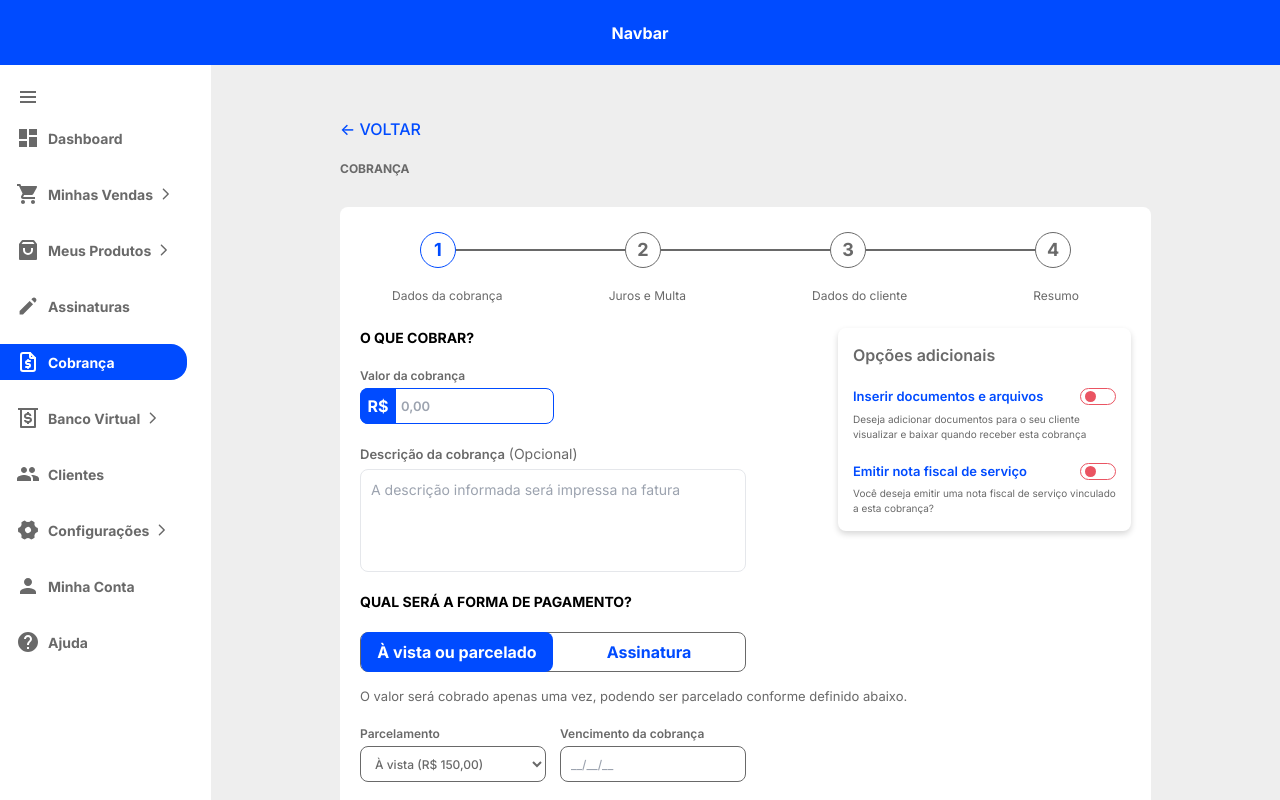
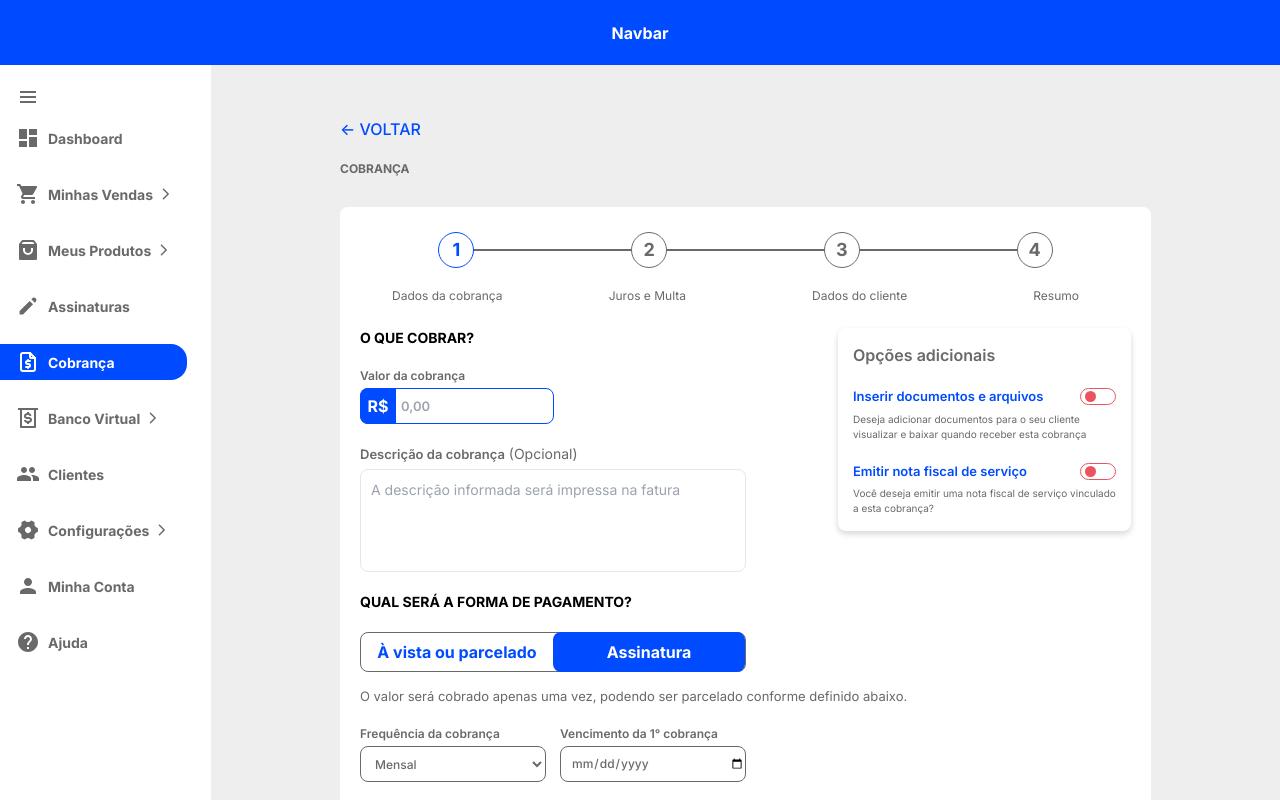
Before and after one commit to vitorluigiorsini/converteme-cobranca, a React (Vite) app: page / in a window 1280 px wide. Both pictures are taken after a click on the link "Assinatura". Shown: the top 800 px of the page. Built offline with nearby package versions, Linux system fonts and the light colour scheme.

Commit message:
feat: adds option buttons states

```diff
--- a/src/components/payment/FirstStep.tsx
+++ b/src/components/payment/FirstStep.tsx
@@ -1,22 +1,25 @@
+import { useState } from 'react'
 import { RxCaretDown } from 'react-icons/rx'
 
 const FirstStep = () => {
+  const [paymentBtnState, setPaymentBtnState] = useState(true)
+  const [docsAndFiles, setDocsAndFiles] = useState(false)
+  const [serviceInvoice, setServiceInvoice] = useState(false)
+
   return (
     <div className="bg-white w-full px-5 py-[25px] rounded-lg flex flex-col gap-5">
-      <div className="w-full flex justify-center">
-        <span className="bg-transparent flex items-center justify-center border border-secondary rounded-full text-secondary text-lg font-bold h-9 w-9">
+      <div className="w-full flex justify-around ">
+        <span className="absolute bg-primary flex self-center h-[2px] w-[612px]"></span>
+        <span className="z-10 bg-white flex items-center justify-center border border-secondary rounded-full text-secondary text-lg font-bold h-9 w-9">
           1
         </span>
-        <span className="bg-primary flex self-center h-[2px] w-[169px]"></span>
-        <span className="bg-transparent flex items-center justify-center border border-primary rounded-full text-primary text-lg font-bold h-9 w-9">
+        <span className="z-10 bg-white flex items-center justify-center border border-primary rounded-full text-primary text-lg font-bold h-9 w-9">
           2
         </span>
-        <span className="bg-primary flex self-center h-[2px] w-[169px]"></span>
-        <span className="bg-transparent flex items-center justify-center border border-primary rounded-full text-primary text-lg font-bold h-9 w-9">
+        <span className="z-10 bg-white flex items-center justify-center border border-primary rounded-full text-primary text-lg font-bold h-9 w-9">
           3
         </span>
-        <span className="bg-primary flex self-center h-[2px] w-[169px]"></span>
-        <span className="bg-transparent flex items-center justify-center border border-primary rounded-full text-primary text-lg font-bold h-9 w-9">
+        <span className="z-10 bg-white flex items-center justify-center border border-primary rounded-full text-primary text-lg font-bold h-9 w-9">
           4
         </span>
       </div>
@@ -42,7 +45,7 @@ const FirstStep = () => {
               </span>
               <input
                 className="bg-transparent border border-secondary rounded-lg text-primary text-[13px] font-semibold pl-10 h-[36px] w-[194px] z-10"
-                type="text"
+                type="number"
                 placeholder="0,00"
               />
             </div>
@@ -71,7 +74,15 @@ const FirstStep = () => {
                   Inserir documentos e arquivos
                 </h3>
                 <label className="switch">
-                  <input type="checkbox" />
+                  <input
+                    type="checkbox"
+                    checked={docsAndFiles}
+                    onChange={() =>
+                      docsAndFiles
+                        ? setDocsAndFiles(false)
+                        : setDocsAndFiles(true)
+                    }
+                  />
                   <span className="slider round"></span>
                 </label>
               </div>
@@ -87,7 +98,15 @@ const FirstStep = () => {
                   Emitir nota fiscal de serviço
                 </h3>
                 <label className="switch">
-                  <input type="checkbox" />
+                  <input
+                    type="checkbox"
+                    checked={serviceInvoice}
+                    onChange={() =>
+                      serviceInvoice
+                        ? setServiceInvoice(false)
+                        : setServiceInvoice(true)
+                    }
+                  />
                   <span className="slider round"></span>
                 </label>
               </div>
@@ -104,10 +123,28 @@ const FirstStep = () => {
           QUAL SERÁ A FORMA DE PAGAMENTO?
         </h3>
         <div className="flex items-center -mb-[5px] rounded-lg border border-primary w-[386px] h-10 text-center">
-          <a className="bg-secondary rounded-lg text-white text-base font-bold py-2 flex-1 cursor-pointer">
+          <a
+            className={`${
+              paymentBtnState
+                ? 'bg-secondary rounded-lg text-white'
+                : 'cursor-pointer rounded-l-lg'
+            } text-base font-bold py-2 flex-1 text-secondary`}
+            onClick={
+              !paymentBtnState ? () => setPaymentBtnState(true) : undefined
+            }
+          >
             À vista ou parcelado
           </a>
-          <a className="rounded-l-lg text-secondary text-base font-bold py-2 flex-1 cursor-pointer">
+          <a
+            className={`${
+              !paymentBtnState
+                ? 'bg-secondary rounded-lg text-white'
+                : 'cursor-pointer rounded-l-lg'
+            } text-base font-bold py-2 flex-1 text-secondary`}
+            onClick={
+              paymentBtnState ? () => setPaymentBtnState(false) : undefined
+            }
+          >
             Assinatura
           </a>
         </div>
@@ -119,25 +156,37 @@ const FirstStep = () => {
         <div className="flex gap-[14px]">
           <div className="flex flex-col gap-1">
             <label className="font-semibold text-primary text-xs">
-              Parcelamento
+              {paymentBtnState ? 'Parcelamento' : 'Frequência da cobrança'}
             </label>
             <select className="bg-transparent border border-primary rounded-lg text-primary text-xs font-medium pl-[10px] h-[36px] w-[186px]">
               <option value="0">
-                À vista <span>{' (R$ 150,00)'}</span>
+                {paymentBtnState ? 'À vista R$ 150,00' : 'Mensal'}
               </option>
             </select>
           </div>
           <div className="flex flex-col gap-1">
             <label className="font-semibold text-primary text-xs">
-              Vencimento da cobrança
+              {paymentBtnState
+                ? 'Vencimento da cobrança'
+                : 'Vencimento da 1° cobrança'}
             </label>
             <input
               className="bg-transparent border border-primary rounded-lg text-primary text-xs font-medium pl-[10px] h-[36px] w-[186px]"
-              type="text"
-              placeholder="__/__/__"
+              type="date"
             />
           </div>
         </div>
+        {!paymentBtnState ? (
+          <div className="flex flex-col gap-1">
+            <label className="font-semibold text-primary text-xs">
+              Descrição da cobrança
+              <span className="font-normal text-xs">{' (Opcional)'}</span>
+            </label>
+            <select className="bg-transparent border border-primary rounded-lg text-primary text-xs font-medium pl-[10px] h-[36px] w-[186px]">
+              <option value="0">Sem data definida</option>
+            </select>
+          </div>
+        ) : null}
       </div>
       <div className="flex flex-col gap-5">
         <h3 className="text-black text-sm font-bold">
@@ -145,6 +194,7 @@ const FirstStep = () => {
         </h3>
         <div className="flex flex-col gap-[15px]">
           <div className="accordion flex flex-col border border-primary rounded-lg px-2 pt-[22px] pb-3 min-h-[61px] h-fit w-[545px]">
+            <input type="checkbox" name="collapse" id="handle1" />
             <div className="flex justify-between items-center">
               <div className="flex justify-between flex-1 pr-2">
                 <div className="flex item-center gap-[10px]">
@@ -164,7 +214,6 @@ const FirstStep = () => {
                 <RxCaretDown />
               </label>
             </div>
-            <input type="checkbox" name="collapse" id="handle1" />
             <div className="content text-primary text-xs font-normal">
               <p>
                 Taxa de R$ 1,99 por cobrança recebida. Receba em 1 dia útil após
@@ -188,10 +237,7 @@ const FirstStep = () => {
                   Valor líquido por parcela: R$148,01
                 </h4>
               </div>
-              <label
-                className="text-primary text-xl cursor-pointer"
-                htmlFor="handle1"
-              >
+              <label className="text-primary text-xl cursor-pointer">
                 <RxCaretDown />
               </label>
             </div>
@@ -210,10 +256,7 @@ const FirstStep = () => {
                   Valor líquido por parcela: R$145,03
                 </h4>
               </div>
-              <label
-                className="text-primary text-xl cursor-pointer"
-                htmlFor="handle1"
-              >
+              <label className="text-primary text-xl cursor-pointer">
                 <RxCaretDown />
               </label>
             </div>
--- a/src/index.css
+++ b/src/index.css
@@ -80,3 +80,7 @@
   height: initial;
   padding-top: 15px;
 }
+
+.accordion>input[type="checkbox"]:checked~div>label {
+  transform: rotate(180deg);
+}
```
